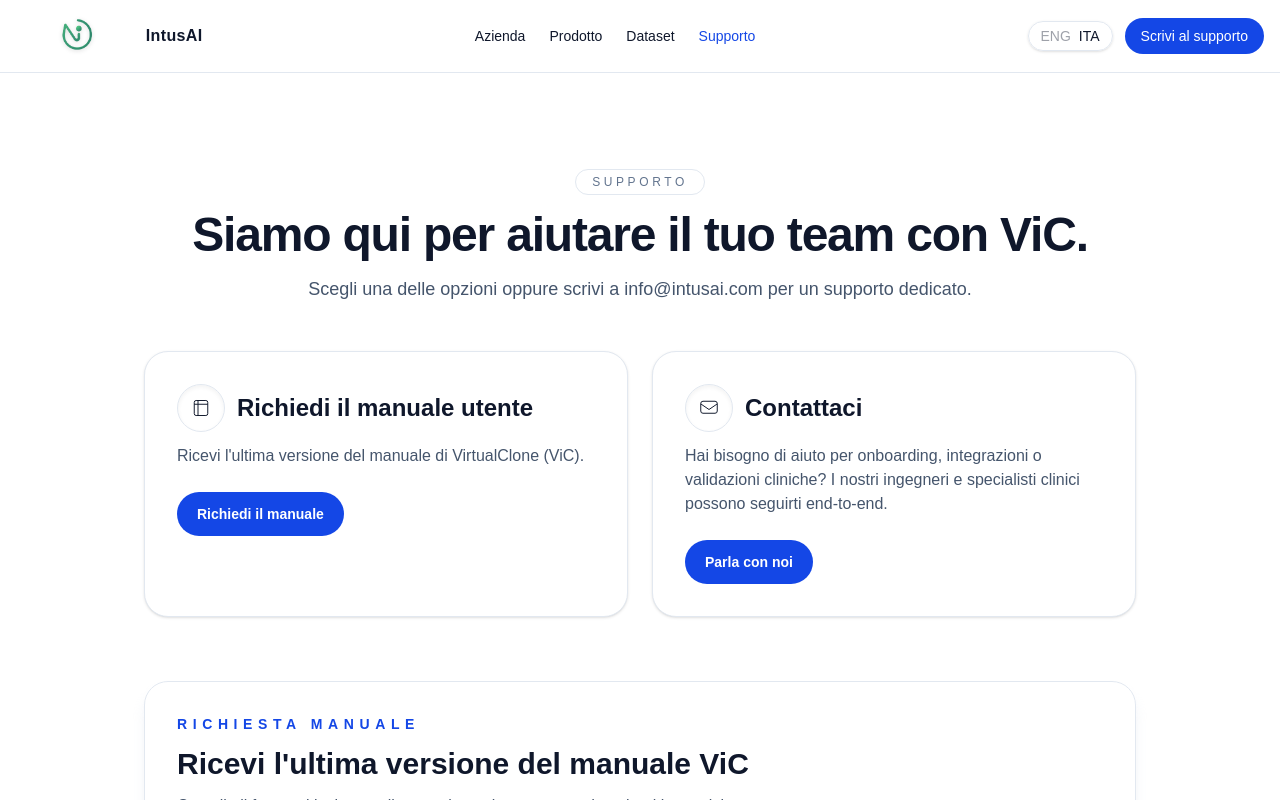
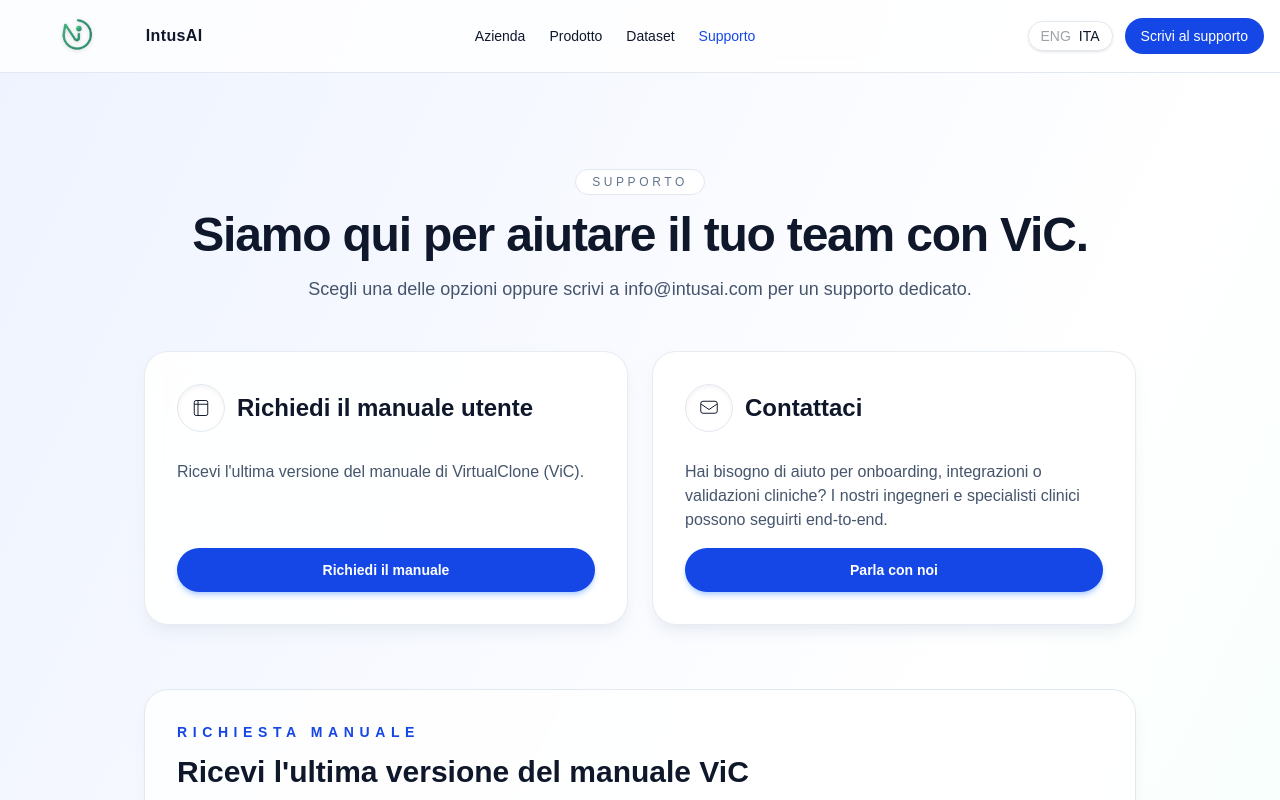
Before and after one commit to Serizona/sito_new, a Next.js app: page /support in a window 1280 px wide. Shown: the top 800 px of the page. Built offline with nearby package versions, Linux system fonts and the light colour scheme.

Commit message:
modified:   components/SupportPageContent.tsx

```diff
--- a/components/SupportPageContent.tsx
+++ b/components/SupportPageContent.tsx
@@ -134,7 +134,7 @@
   const t = { nav, hero, cards, manualForm, contactSection };
 
   return (
-    <div className="min-h-screen bg-white text-slate-900">
+    <div className="min-h-screen bg-gradient-to-br from-[#eef3ff] via-white to-[#e8fff4] text-slate-900">
       <header className="sticky top-0 z-50 bg-white/80 backdrop-blur border-b border-slate-200">
         <div className="mx-auto max-w-7xl px-4 py-3 flex items-center justify-between">
           <a href="/" className="flex items-center gap-1">
@@ -184,9 +184,12 @@
           />
         </div>
 
-        <div className="mt-12 grid gap-6 md:grid-cols-2">
+        <div className="mt-12 grid gap-6 md:grid-cols-2 items-stretch">
           {[t.cards.manual, t.cards.contact].map((card, idx) => (
-            <div key={card.title} className="rounded-3xl border border-slate-200 bg-white p-8 shadow-sm">
+            <div
+              key={card.title}
+              className="flex h-full flex-col gap-4 rounded-3xl border border-slate-200/80 bg-white/90 p-8 shadow-lg shadow-slate-200/70 backdrop-blur"
+            >
               <div className="flex items-center gap-3">
                 <div className="inline-flex h-12 w-12 items-center justify-center rounded-full border border-slate-200 bg-white shadow-inner">
                   {idx === 0 ? (
@@ -207,7 +210,7 @@
               <p className="mt-3 text-slate-600">{card.body}</p>
               <a
                 href={idx === 0 ? "#manual-request" : "#contact"}
-                className="mt-6 inline-flex items-center justify-center rounded-full bg-blue-700 px-5 py-3 text-sm font-semibold text-white hover:bg-blue-800"
+                className="mt-auto inline-flex items-center justify-center rounded-full bg-blue-700 px-5 py-3 text-sm font-semibold text-white shadow-md shadow-blue-500/30 transition hover:-translate-y-0.5 hover:bg-blue-800"
               >
                 {card.cta}
               </a>
```
